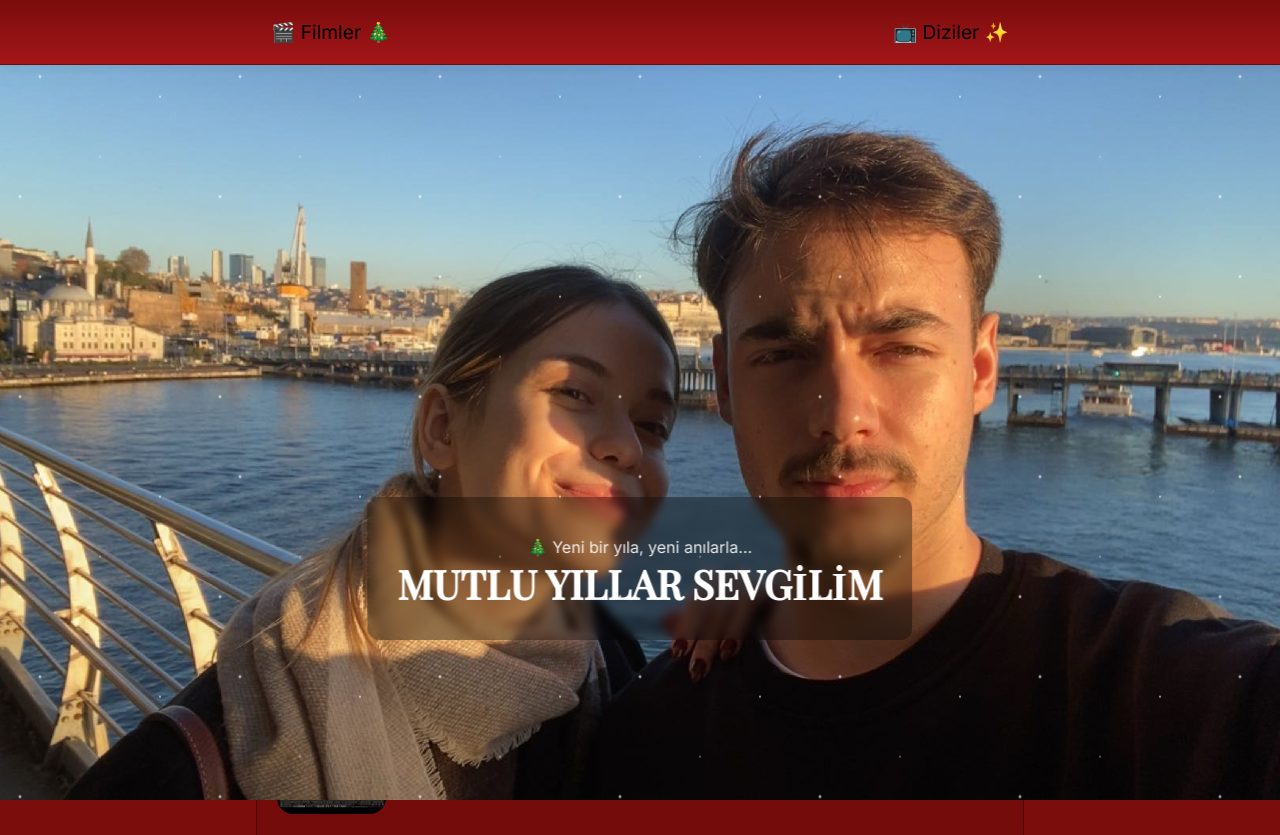
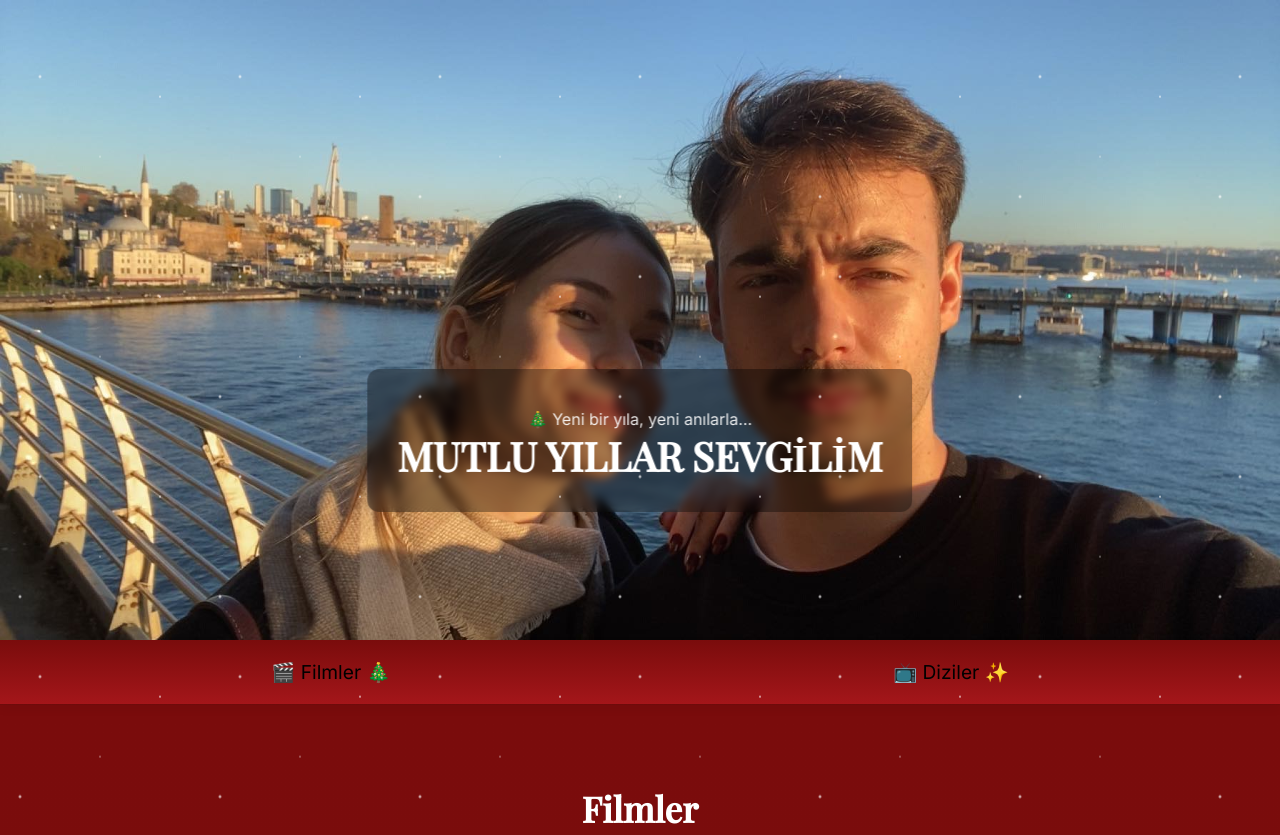
Before and after one commit to MertKeskinn/yilbasi-site, a plain HTML site: page index.html in a window 1280 px wide. Shown: the top 835 px of the page. Drawn offline with nearby package versions, Linux system fonts and the light colour scheme; files whose address does not match are found by name.

Commit message:
Update style.css

```diff
--- a/style.css
+++ b/style.css
@@ -13,7 +13,7 @@ body {
   scroll-behavior: smooth;
 }
 
-.hero .hero{
+.hero {
   height: 80vh;
   position: relative;
   overflow: hidden;
@@ -253,3 +253,7 @@ section {
 .card h3 {
   margin-bottom: 12px;
 }
+.slider {
+  position: absolute;
+  inset: 0;          /* top:0 left:0 right:0 bottom:0 */
+}
```
